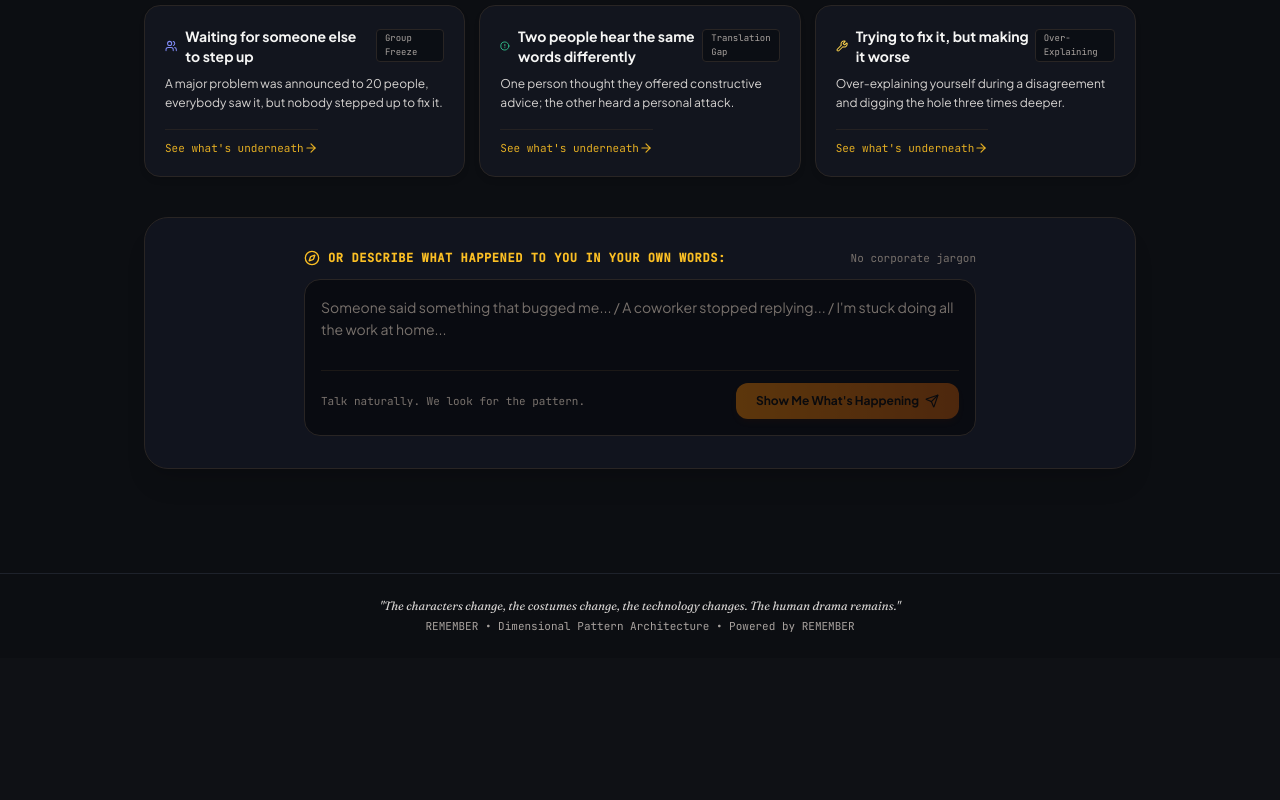
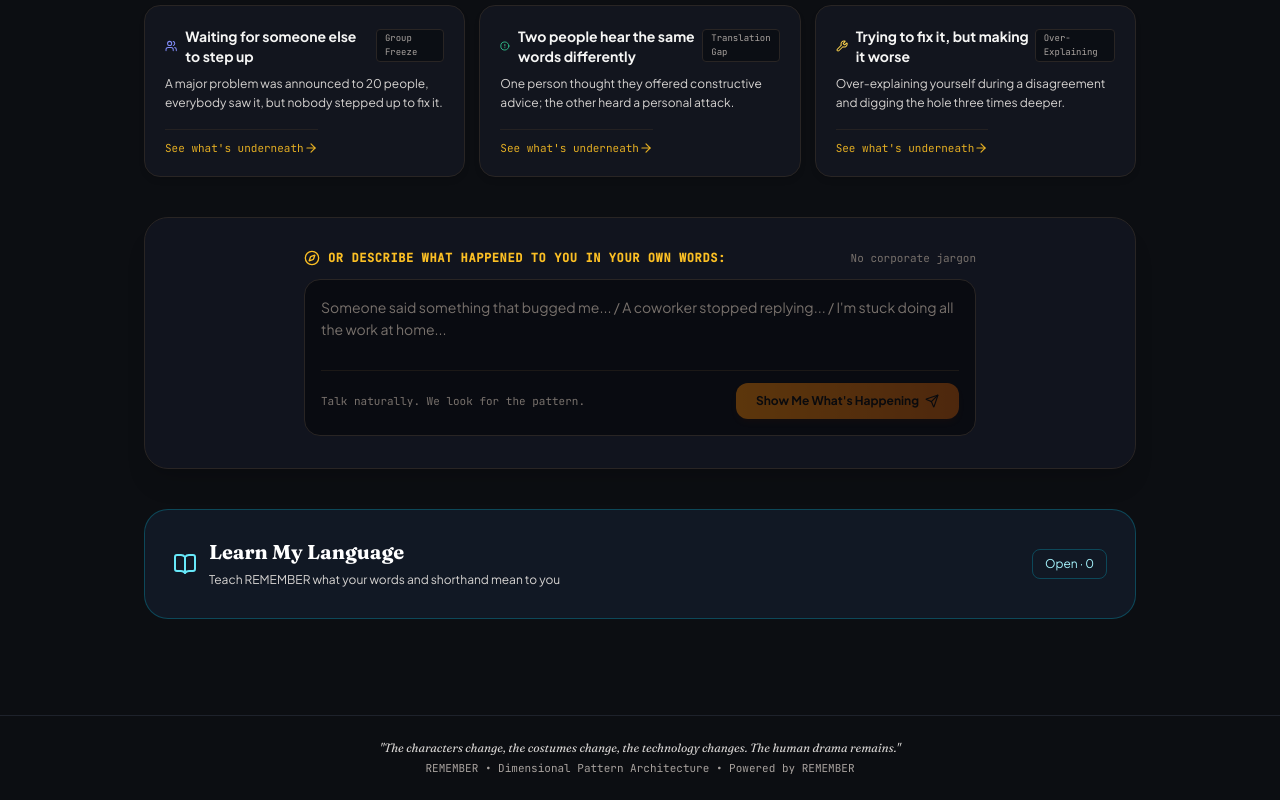
Before and after one commit to teedawg1288/Remember-, a React (Vite) app: page / in a window 1280 px wide. Shown: the part 984-1784 px from the top of the page. Before the commit the page ends 1642 px from the top, so only its background shows below. Built offline with nearby package versions, Linux system fonts and the light colour scheme.

Commit message:
Save and apply relevant user-approved meanings locally

```diff
--- a/src/App.tsx
+++ b/src/App.tsx
@@ -1,6 +1,7 @@
 import React, { useState, useEffect } from 'react';
 import { Header, BrandNameOption, MainTabOption } from './components/Header';
 import { BarberInput } from './components/BarberInput';
+import { PersonalLanguagePanel, PersonalPhrase } from './components/PersonalLanguagePanel';
 import { StoryComparisonView } from './components/StoryComparisonView';
 import { DeepResearchLabDrawer } from './components/DeepResearchLabDrawer';
 import { MyDiscoveriesScreen } from './components/screens/MyDiscoveriesScreen';
@@ -18,6 +19,37 @@
   const [showResearchLab, setShowResearchLab] = useState(false);
   const [historyList, setHistoryList] = useState<SameStoryResult[]>([]);
   const [savedStories, setSavedStories] = useState<SameStoryResult[]>([]);
+  // Explicit, user-controlled vocabulary. Local to this browser; never silently inferred.
+  const [personalPhrases, setPersonalPhrases] = useState<PersonalPhrase[]>(() => {
+    try {
+      const raw = JSON.parse(localStorage.getItem('remember_personal_language_v1') || '[]');
+      return Array.isArray(raw) ? raw.filter((p) =>
+        p && typeof p.id === 'string' && typeof p.phrase === 'string' &&
+        typeof p.meaning === 'string' && p.phrase.length <= 80 && p.meaning.length <= 300
+      ).slice(0, 50) : [];
+    } catch { return []; }
+  });
+  const [usePersonalLanguage, setUsePersonalLanguage] = useState(() => {
+    try { return localStorage.getItem('remember_personal_language_enabled_v1') !== 'false'; }
+    catch { return true; }
+  });
+
+  useEffect(() => {
+    try { localStorage.setItem('remember_personal_language_v1', JSON.stringify(personalPhrases)); }
+    catch { /* Browsing storage may be disabled. */ }
+  }, [personalPhrases]);
+
+  useEffect(() => {
+    try { localStorage.setItem('remember_personal_language_enabled_v1', String(usePersonalLanguage)); }
+    catch { /* Browsing storage may be disabled. */ }
+  }, [usePersonalLanguage]);
+
+  const savePersonalPhrase = (entry: PersonalPhrase) => {
+    setPersonalPhrases((prev) => [
+      entry,
+      ...prev.filter((p) => p.id !== entry.id && p.phrase.toLowerCase() !== entry.phrase.toLowerCase()),
+    ].slice(0, 50));
+  };
 
   // Sync document title dynamically with active brand name
   useEffect(() => {
@@ -40,10 +72,18 @@
     setIsLoading(true);
     setError(null);
     try {
+      const relevantPhrases = usePersonalLanguage
+        ? personalPhrases.filter((entry) => {
+            const normalize = (value: string) =>
+              ' ' + value.toLowerCase().replace(/[^\p{L}\p{N}]+/gu, ' ').trim() + ' ';
+            const needle = normalize(entry.phrase);
+            return needle.trim().length > 0 && normalize(userInput).includes(needle);
+          }).slice(0, 10).map(({ phrase, meaning }) => ({ phrase, meaning }))
+        : [];
       const res = await fetch('/api/same-story/analyze', {
         method: 'POST',
         headers: { 'Content-Type': 'application/json' },
-        body: JSON.stringify({ userInput, persona }),
+        body: JSON.stringify({ userInput, persona, personalDictionary: relevantPhrases }),
       });
 
       const data = await res.json();
@@ -171,6 +211,7 @@
 
         {/* PILLAR 1: LET'S TALK */}
         {activeMainTab === 'talk' && (
+          <>
             <BarberInput
               onAnalyze={handleAnalyze}
               onSelectCurated={handleSelectCurated}
@@ -178,6 +219,14 @@
               persona={persona}
               appName={appName}
             />
+            <PersonalLanguagePanel
+              entries={personalPhrases}
+              enabled={usePersonalLanguage}
+              onToggleEnabled={setUsePersonalLanguage}
+              onSave={savePersonalPhrase}
+              onDelete={(id) => setPersonalPhrases((prev) => prev.filter((p) => p.id !== id))}
+            />
+          </>
         )}
 
         {/* PILLAR 2: SHOW ME */}
```
Lines whose indentation alone changed are shown as unchanged.
